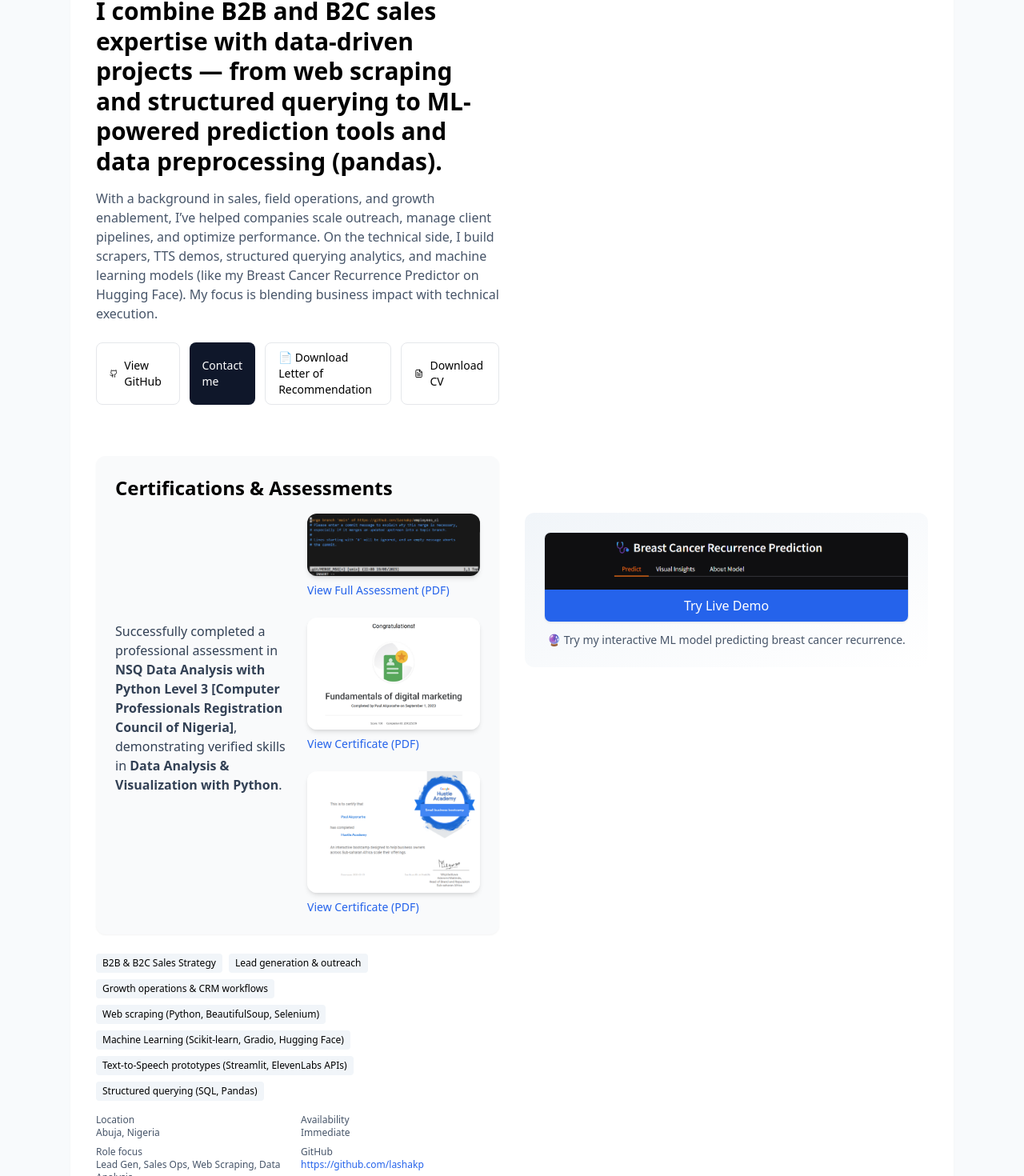
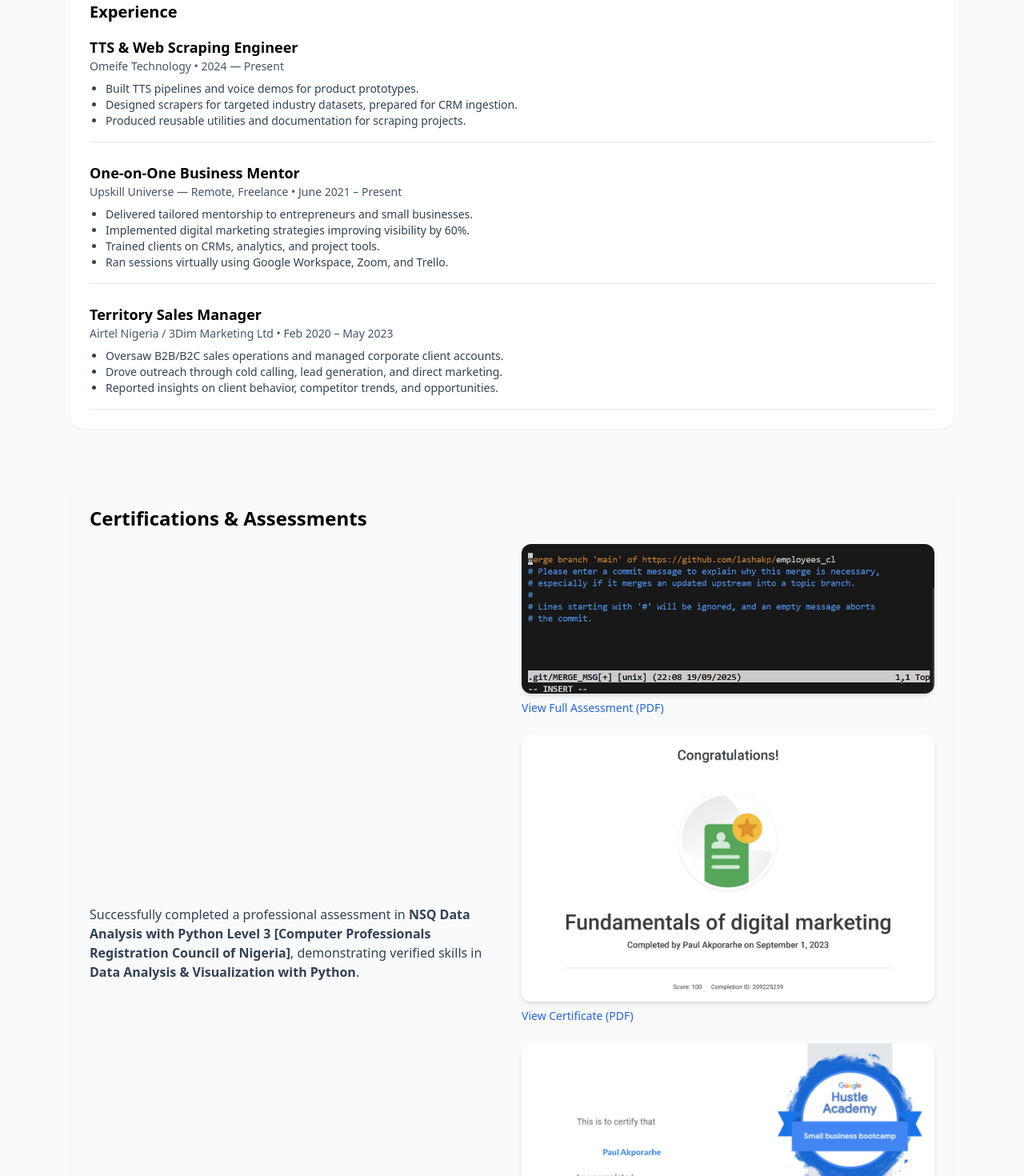
Before and after one commit to lashakp/lashakp-portfolio, a React (Create React App) app: page / in a window 1280 px wide. Shown: the part 597-2067 px from the top of the page at 80% size. Built offline with nearby package versions, Linux system fonts and the light colour scheme; the HTML template or start-up script is replaced by a standard one.

Commit message:
updated app.jsx

```diff
--- a/src/App.jsx
+++ b/src/App.jsx
@@ -1,6 +1,6 @@
 import React from "react";
 import { motion } from "framer-motion";
-import { Github, Mail, Phone, FileText } from "lucide-react";
+import { Github, Linkedin, Globe, FileText } from "lucide-react";
 import assessmentImg from "./images/professional-assessment.png";
 import cert1 from "./images/cert1.png";
 import cert2 from "./images/cert2.png";
@@ -13,6 +13,8 @@
     email: "akporarhe@gmail.com",
     phone: "+2348106519628",
     github: "https://github.com/lashakp",
+    linkedin: "https://www.linkedin.com/in/paul-akporarhe/",
+    huggingface: "https://huggingface.co/lashakp",
     tagline:
       "I combine B2B and B2C sales expertise with data-driven projects — from web scraping and structured querying to ML-powered prediction tools and data preprocessing (pandas).",
     about:
@@ -26,24 +28,39 @@
       "Text-to-Speech prototypes (Streamlit, ElevenLabs APIs)",
       "Structured querying (SQL, Pandas)",
     ],
-
     experience: [
-
-      { company: "Omeife Technology" ,
+      {
+        company: "Omeife Technology",
         role: "TTS & Web Scraping Engineer",
         dates: "2024 — Present",
-      bullets: [ "Built TTS pipelines and voice demos for product prototypes.", "Designed scrapers for targeted industry datasets, prepared for CRM ingestion.", "Produced reusable utilities and documentation for scraping projects." ], },
-
-      { company: "Upskill Universe — Remote, Freelance",
+        bullets: [
+          "Built TTS pipelines and voice demos for product prototypes.",
+          "Designed scrapers for targeted industry datasets, prepared for CRM ingestion.",
+          "Produced reusable utilities and documentation for scraping projects.",
+        ],
+      },
+      {
+        company: "Upskill Universe — Remote, Freelance",
         role: "One-on-One Business Mentor",
         dates: "June 2021 – Present",
-       bullets: [ "Delivered tailored mentorship to entrepreneurs and small businesses.", "Implemented digital marketing strategies improving visibility by 60%.", "Trained clients on CRMs, analytics, and project tools.", "Ran sessions virtually using Google Workspace, Zoom, and Trello." ], },
-
-       { company: "Airtel Nigeria / 3Dim Marketing Ltd",
+        bullets: [
+          "Delivered tailored mentorship to entrepreneurs and small businesses.",
+          "Implemented digital marketing strategies improving visibility by 60%.",
+          "Trained clients on CRMs, analytics, and project tools.",
+          "Ran sessions virtually using Google Workspace, Zoom, and Trello.",
+        ],
+      },
+      {
+        company: "Airtel Nigeria / 3Dim Marketing Ltd",
         role: "Territory Sales Manager",
         dates: "Feb 2020 – May 2023",
-      bullets: [ "Oversaw B2B/B2C sales operations and managed corporate client accounts.", "Drove outreach through cold calling, lead generation, and direct marketing.", "Reported insights on client behavior, competitor trends, and opportunities." ], }, ],
-
+        bullets: [
+          "Oversaw B2B/B2C sales operations and managed corporate client accounts.",
+          "Drove outreach through cold calling, lead generation, and direct marketing.",
+          "Reported insights on client behavior, competitor trends, and opportunities.",
+        ],
+      },
+    ],
     projects: [
       {
         title: "Breast Cancer Prediction Model",
@@ -66,7 +83,6 @@
         tags: ["Streamlit", "TTS", "APIs"],
         link: "#projects",
       },
-
       {
         title: "Nigerian Government Scraper",
         description:
@@ -74,7 +90,6 @@
         tags: ["Python", "BeautifulSoup", "Data pipelines"],
         link: "#projects",
       },
-
     ],
   };
 
@@ -83,10 +98,10 @@
       <main className="max-w-6xl mx-auto px-6 py-8 grid gap-12">
 
         {/* --- Hero/About Section --- */}
-
-<header className="text-center mt-10">
+        <header className="flex justify-between items-start mt-6">
+          <div className="text-center flex-1">
             <img
-            src="/profile.jpg"   // <-- place profile.jpg inside public/
+              src="/profile.jpg"   // must exist in public/
               alt="Profile"
               className="w-32 h-32 rounded-full mx-auto mb-4 shadow-md"
             />
@@ -101,57 +116,44 @@
               {user.tagline}
             </motion.h2>
             <p className="mt-4 text-slate-600 max-w-2xl mx-auto">{user.about}</p>
+          </div>
+
+          {/* Top-right Links */}
+          <div className="flex flex-col gap-3 ml-6">
+            <a href={user.linkedin} target="_blank" rel="noreferrer" className="flex items-center gap-2 text-slate-700 hover:text-blue-700">
+              <Linkedin size={18} /> LinkedIn
+            </a>
+            <a href={user.github} target="_blank" rel="noreferrer" className="flex items-center gap-2 text-slate-700 hover:text-blue-700">
+              <Github size={18} /> GitHub
+            </a>
+            <a href={user.huggingface} target="_blank" rel="noreferrer" className="flex items-center gap-2 text-slate-700 hover:text-blue-700">
+              <Globe size={18} /> Hugging Face
+            </a>
+          </div>
         </header>
 
+        {/* --- Experience Section --- */}
+        <section id="experience" className="bg-white p-6 rounded-2xl shadow-sm">
+          <h3 className="text-xl font-semibold mb-4">Experience</h3>
+          <div className="grid gap-6">
+            {user.experience.map((exp) => (
+              <div key={exp.company} className="border-b pb-4">
+                <h4 className="text-lg font-bold">{exp.role}</h4>
+                <p className="text-sm text-slate-600">
+                  {exp.company} • {exp.dates}
+                </p>
+                <ul className="list-disc ml-5 mt-2 text-sm text-slate-700">
+                  {exp.bullets.map((b, i) => (
+                    <li key={i}>{b}</li>
+                  ))}
+                </ul>
+              </div>
+            ))}
+          </div>
+        </section>
 
-        <section className="grid md:grid-cols-2 gap-8 items-center bg-white rounded-2xl p-8 shadow-sm">
-          <div>
-            <motion.h2
-              initial={{ opacity: 0, y: 8 }}
-              animate={{ opacity: 1, y: 0 }}
-              transition={{ delay: 0.05 }}
-              className="text-3xl font-extrabold leading-tight"
-            >
-              {user.tagline}
-            </motion.h2>
-            <p className="mt-4 text-slate-600">{user.about}</p>
-
-            {/* Quick links */}
-            <div className="mt-6 flex gap-3">
-              <a
-                href={user.github}
-                target="_blank"
-                rel="noreferrer"
-                className="inline-flex items-center gap-2 px-4 py-2 rounded-lg border text-sm hover:shadow"
-              >
-                <Github size={16} /> View GitHub
-              </a>
-
-              <a
-                href="#contact"
-                className="inline-flex items-center gap-2 px-4 py-2 rounded-lg bg-slate-900 text-white text-sm"
-              >
-                Contact me
-              </a>
-
-              <a
-                href="/Letter_of_Recommendation_Paul.pdf"
-                download
-                className="inline-flex items-center gap-2 px-4 py-2 rounded-lg border text-sm hover:shadow"
-              >
-                📄 Download Letter of Recommendation
-              </a>
-
-              <a
-                href="/My Resume.pdf"
-                download
-                className="inline-flex items-center gap-2 px-4 py-2 rounded-lg border text-sm"
-              >
-                <FileText size={14} /> Download CV
-              </a>
-            </div>
         {/* --- Certifications Section --- */}
-<section className="mt-16 p-6 bg-gray-50 rounded-xl shadow-sm">
+        <section className="mt-6 p-6 bg-gray-50 rounded-xl shadow-sm">
           <h2 className="text-2xl font-bold mb-4">Certifications & Assessments</h2>
           <div className="grid md:grid-cols-2 gap-6 items-center">
             <div>
@@ -224,67 +226,6 @@
           </div>
         </section>
 
-
-      {/* Skills */}
-      <div className="mt-6 flex flex-wrap gap-2">
-              {user.skills.map((s) => (
-                <span
-                  key={s}
-                  className="text-xs px-2 py-1 bg-slate-100 rounded"
-                >
-                  {s}
-                </span>
-              ))}
-            </div>
-
-            {/* Quick Info */}
-            <div className="mt-4 grid grid-cols-2 gap-2 text-xs text-slate-600">
-              <div>
-                <div className="font-medium">Location</div>
-                <div>{user.location}</div>
-              </div>
-              <div>
-                <div className="font-medium">Availability</div>
-                <div>Immediate</div>
-              </div>
-              <div>
-                <div className="font-medium">Role focus</div>
-                <div>Lead Gen, Sales Ops, Web Scraping, Data Analysis</div>
-              </div>
-              <div>
-                <div className="font-medium">GitHub</div>
-                <div className="truncate">
-                  <a href={user.github} className="text-blue-600">
-                    {user.github}
-                  </a>
-                </div>
-              </div>
-            </div>
-          </div>
-
-          {/* Project Preview */}
-          <div className="bg-gradient-to-br from-slate-100 to-white p-6 rounded-xl">
-            <div className="rounded-lg border border-slate-200 overflow-hidden shadow-sm">
-              <img
-                src="/huggingface-preview.png"
-                alt="Breast Cancer Prediction App Preview"
-                className="w-full object-cover"
-              />
-              <a
-                href="https://huggingface.co/spaces/lashakp/breast-cancer-recurrence-prediction"
-                target="_blank"
-                rel="noreferrer"
-                className="block text-center px-4 py-2 bg-blue-600 text-white font-medium hover:bg-blue-700"
-              >
-                Try Live Demo
-              </a>
-            </div>
-            <div className="mt-3 text-center text-slate-600 text-sm">
-              🔮 Try my interactive ML model predicting breast cancer recurrence.
-            </div>
-          </div>
-        </section>
-
         {/* --- Projects Section --- */}
         <section id="projects" className="grid gap-6">
           <h3 className="text-xl font-semibold">Selected Projects</h3>
@@ -316,13 +257,8 @@
           </div>
         </section>
 
-
-
         {/* --- Contact Section --- */}
-        <section
-          id="contact"
-          className="bg-white p-6 rounded-2xl shadow-sm"
-        >
+        <section id="contact" className="bg-white p-6 rounded-2xl shadow-sm">
           <h3 className="text-lg font-semibold">Get in touch</h3>
           <p className="mt-2 text-sm text-slate-600">
             Prefer email?{" "}
```
Lines whose indentation alone changed are shown as unchanged.
